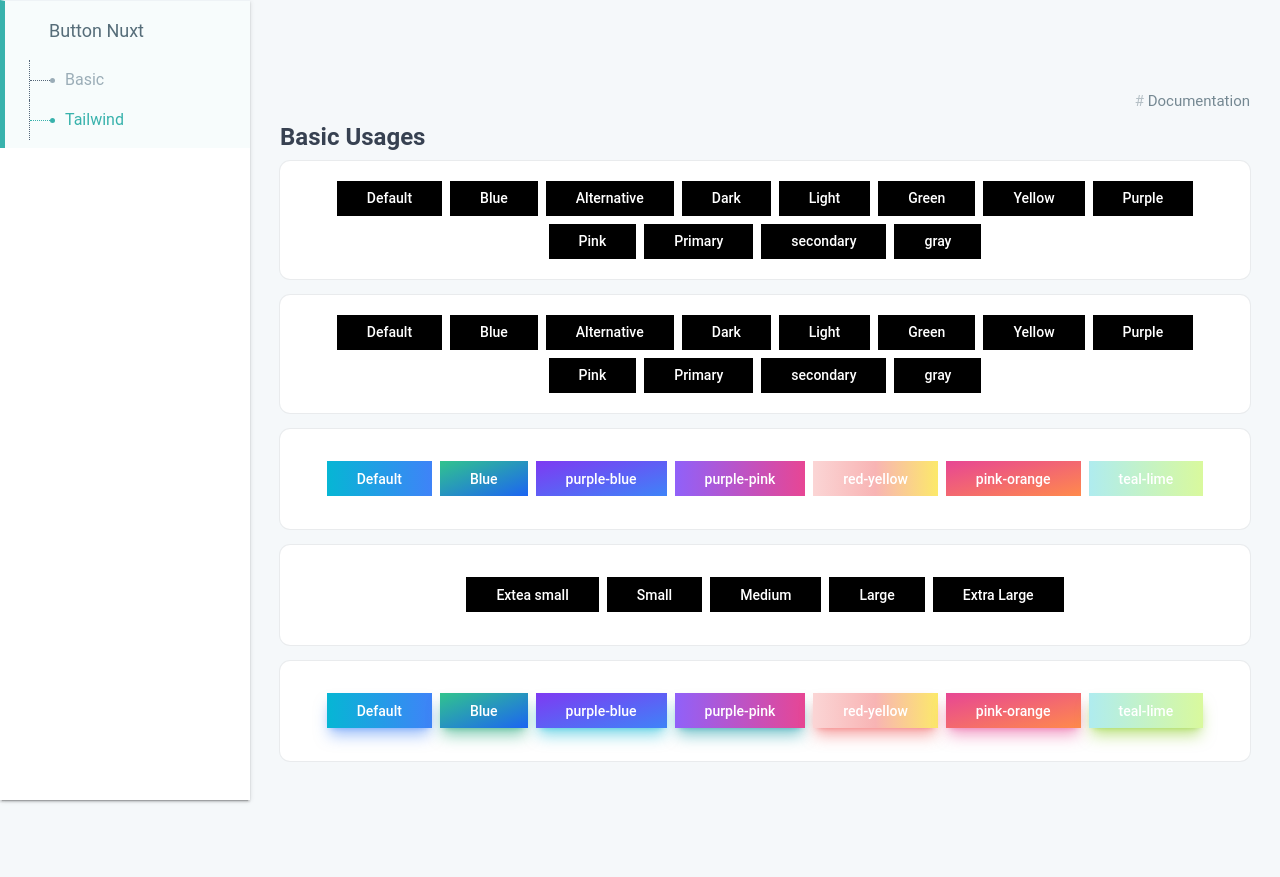
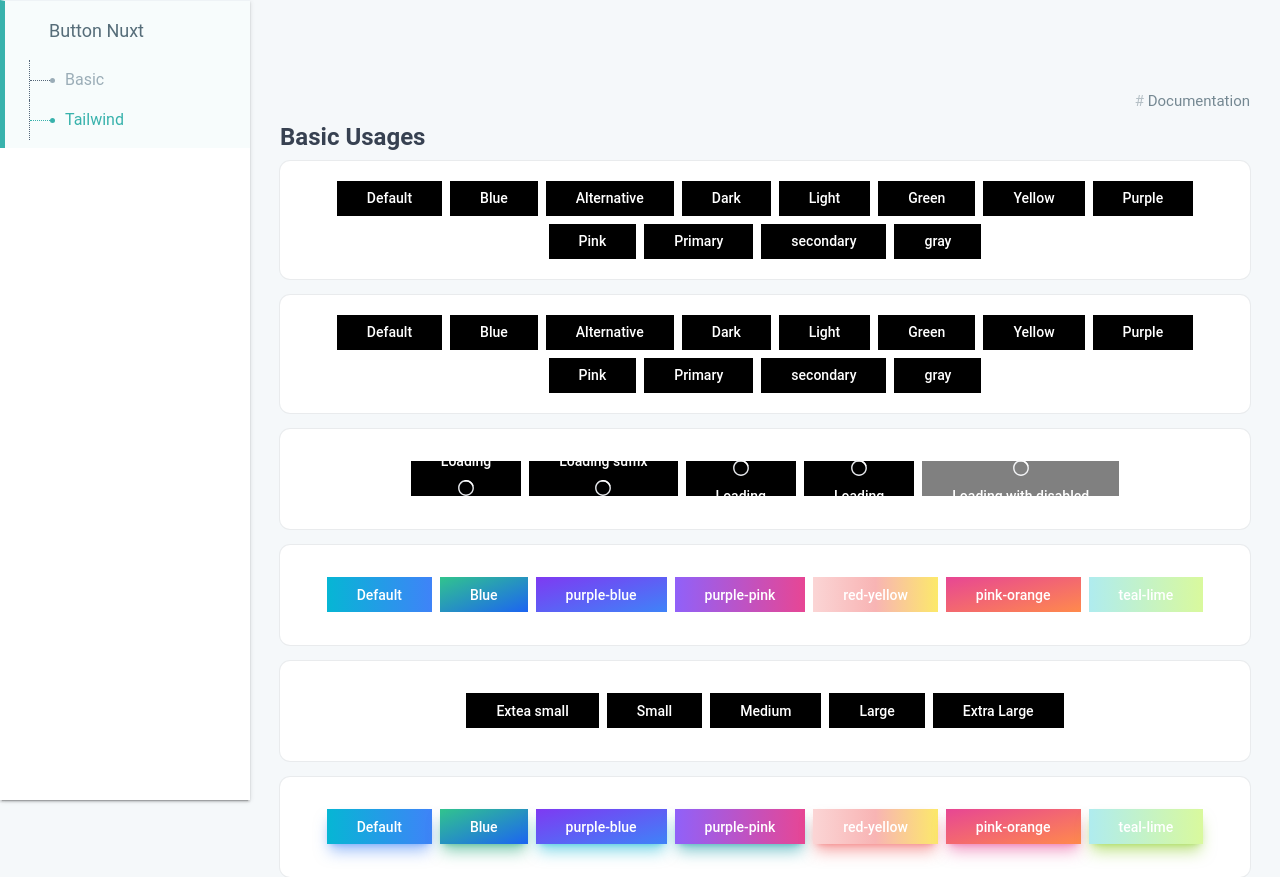
Before and after one commit to hrushi-thorat/buttons, a Nuxt app: page /tailwind in a window 1280 px wide. Before the commit the page ends 800 px from the top, so only its background shows below. Built offline with nearby package versions, Linux system fonts and the light colour scheme; some icons are missing.

Commit message:
Added: loading + disabled demo tailwind

```diff
--- a/components/DocsPageLayout.vue
+++ b/components/DocsPageLayout.vue
@@ -237,7 +237,7 @@ $primary-color: #38b2ac;
   }
 }
 .main-center-area {
-  max-width: calc(100% - 200px);
+  max-width: 100%;
   flex: 1;
 }
 .documentation-link {
--- a/pages/tailwind.vue
+++ b/pages/tailwind.vue
@@ -4,7 +4,7 @@
       <div class="flex flex-col gap-2">
         <h4 class="text-2xl text-gray-700 font-bold">Basic Usages</h4>
         <card >
-          <UIButton :color="'default'">Default</UIButton>
+          <UIButton  :color="'default'">Default</UIButton>
           <UIButton :color="'blue'">Blue</UIButton>
           <UIButton :color="'alternative'">Alternative</UIButton>
           <UIButton :color="'dark'">Dark</UIButton>
@@ -33,6 +33,13 @@
         <UIButton outline :color="'gray'">gray</UIButton>
       </card>
       <card>
+        <UIButton loading loadingPosition="suffix" :color="'default'">Loading</UIButton>
+        <UIButton loading  loadingPosition="suffix" :color="'blue'" >Loading suffix </UIButton>
+        <UIButton loading  :color="'dark'">Loading</UIButton>
+        <UIButton loading  :color="'purple'">Loading</UIButton>
+        <UIButton loading disabled  :color="'tertiary'">Loading with disabled</UIButton>
+      </card>
+      <card>
         <UIButton gradient="cyan-blue">Default</UIButton>
         <UIButton gradient="green-blue" >Blue</UIButton>
         <UIButton :gradient="'purple-blue'">purple-blue</UIButton>
@@ -48,6 +55,7 @@
         <UIButton size="lg" :color="'purple'">Large</UIButton>
         <UIButton size="xl" :color="'gray'">Extra Large</UIButton>
       </card>
+
       <card>
         <UIButton shadow="blue"  gradient="cyan-blue">Default</UIButton>
         <UIButton shadow="green"  gradient="green-blue" >Blue</UIButton>
```
